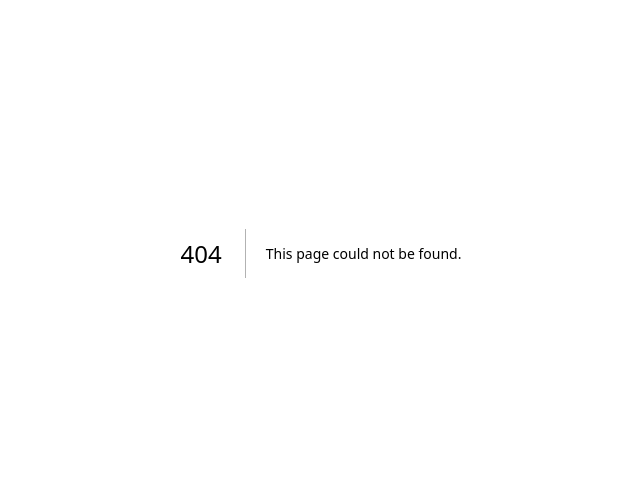
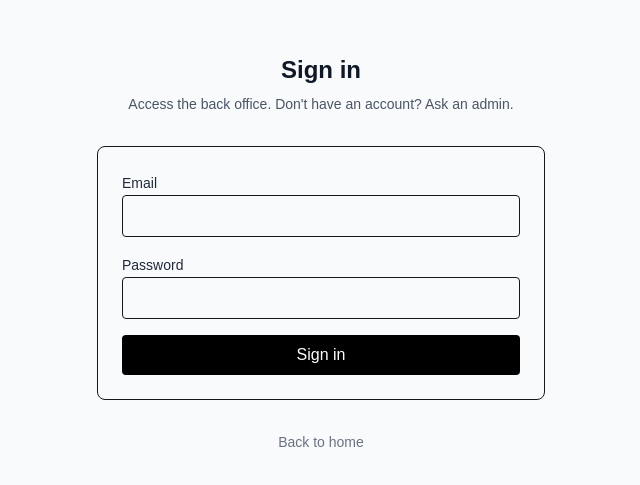
Before and after one commit to jeongjj29/back_office, a Next.js app: page /sign-in in a window 1280 px wide. Before the commit this address had no page. Shown: the part 147-632 px from the top of the page, without its empty margins (319-959 px from the left). Built offline with nearby package versions, Linux system fonts and the light colour scheme.

Commit message:
feat(auth-ui): add sign-in page and form

```diff
--- /dev/null
+++ b/app/(auth)/sign-in/page.tsx
@@ -0,0 +1,23 @@
+import Link from "next/link";
+import { SignInForm } from "./sign-in-form";
+
+export default function SignInPage() {
+  return (
+    <div className="flex min-h-screen items-center justify-center bg-gray-50">
+      <div className="w-full max-w-2xl space-y-8 p-4">
+        <div className="text-center space-y-2">
+          <h1 className="text-2xl font-semibold text-gray-900">Sign in</h1>
+          <p className="text-sm text-gray-600">
+            Access the back office. Don't have an account? Ask an admin.
+          </p>
+        </div>
+        <SignInForm />
+        <div className="text-center text-sm text-gray-500">
+          <Link href="/" className="hover:text-gray-700">
+            Back to home
+          </Link>
+        </div>
+      </div>
+    </div>
+  );
+}
--- /dev/null
+++ b/app/(auth)/sign-in/sign-in-form.tsx
@@ -0,0 +1,82 @@
+"use client";
+
+import { useState } from "react";
+import { useRouter } from "next/navigation";
+
+export function SignInForm() {
+  const router = useRouter();
+  const [email, setEmail] = useState("");
+  const [password, setPassword] = useState("");
+  const [error, setError] = useState("");
+  const [submitting, setSubmitting] = useState(false);
+
+  async function onSubmit(event: React.FormEvent<HTMLFormElement>) {
+    event.preventDefault();
+    setError("");
+    setSubmitting(true);
+    try {
+      const response = await fetch("/api/auth/login", {
+        method: "POST",
+        headers: { "Content-Type": "application/json" },
+        body: JSON.stringify({ email, password }),
+      });
+      if (!response.ok) {
+        const data = await response.json().catch(() => null);
+        setError(data?.error?.message ?? "Login failed");
+        return;
+      }
+      router.push("/");
+      router.refresh();
+    } catch {
+      setError("Login failed");
+    } finally {
+      setSubmitting(false);
+    }
+  }
+
+  return (
+    <form
+      onSubmit={onSubmit}
+      className="mx-auto flex max-w-md flex-col gap-4 rounded-lg border p-6"
+    >
+      <div className="space-y-1">
+        <label htmlFor="email" className="text-sm font-medium text-gray-800">
+          Email
+        </label>
+        <input
+          id="email"
+          name="email"
+          type="email"
+          autoComplete="email"
+          required
+          value={email}
+          onChange={(event) => setEmail(event.target.value)}
+          className="w-full rounded border px-3 py-2"
+        />
+      </div>
+      <div className="space-y-1">
+        <label htmlFor="password" className="text-sm font-medium text-gray-800">
+          Password
+        </label>
+        <input
+          id="password"
+          name="password"
+          type="password"
+          autoComplete="current-password"
+          required
+          value={password}
+          onChange={(event) => setPassword(event.target.value)}
+          className="w-full rounded border px-3 py-2"
+        />
+      </div>
+      {error && <p className="text-sm text-red-600">{error}</p>}
+      <button
+        type="submit"
+        disabled={submitting}
+        className="rounded bg-black px-4 py-2 text-white disabled:opacity-50"
+      >
+        {submitting ? "Signing in..." : "Sign in"}
+      </button>
+    </form>
+  );
+}
```
